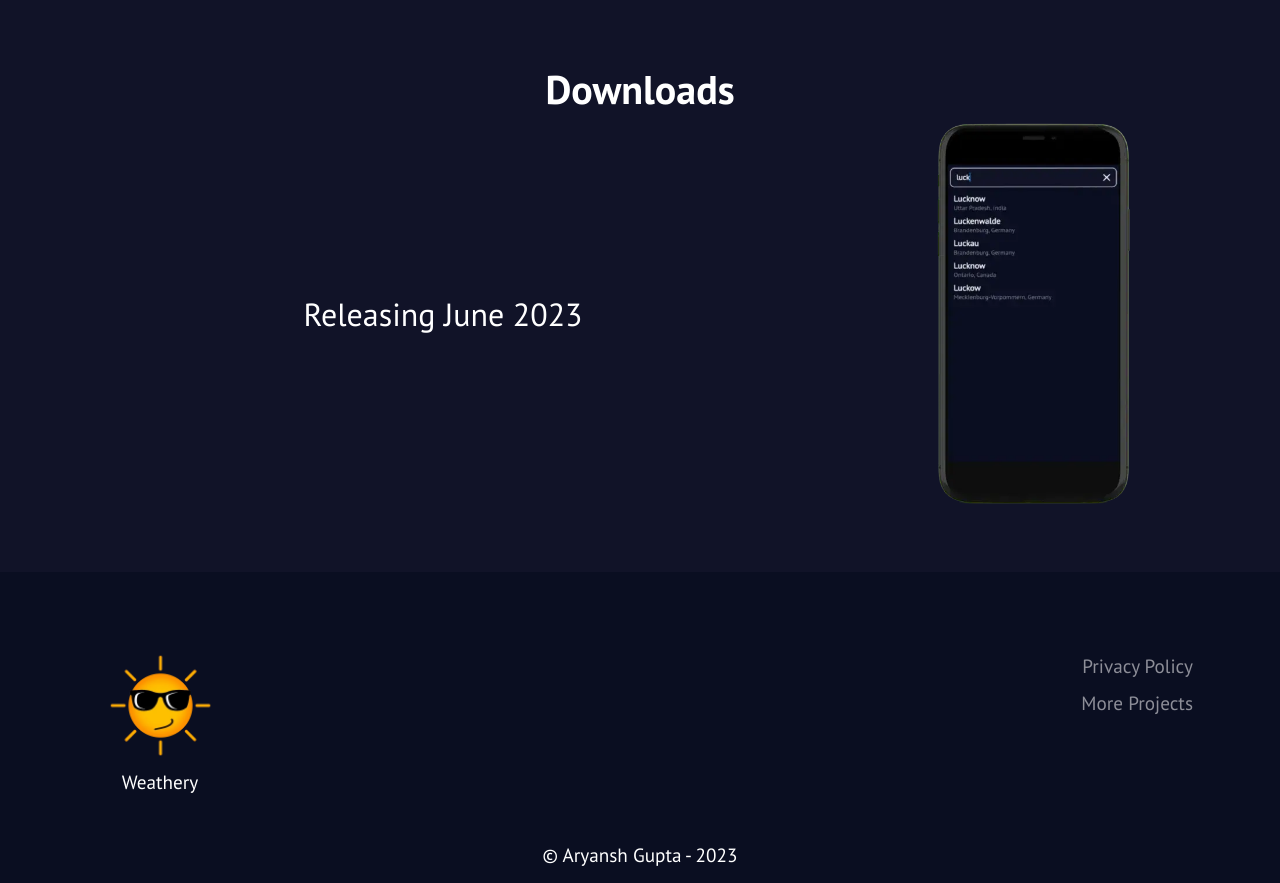
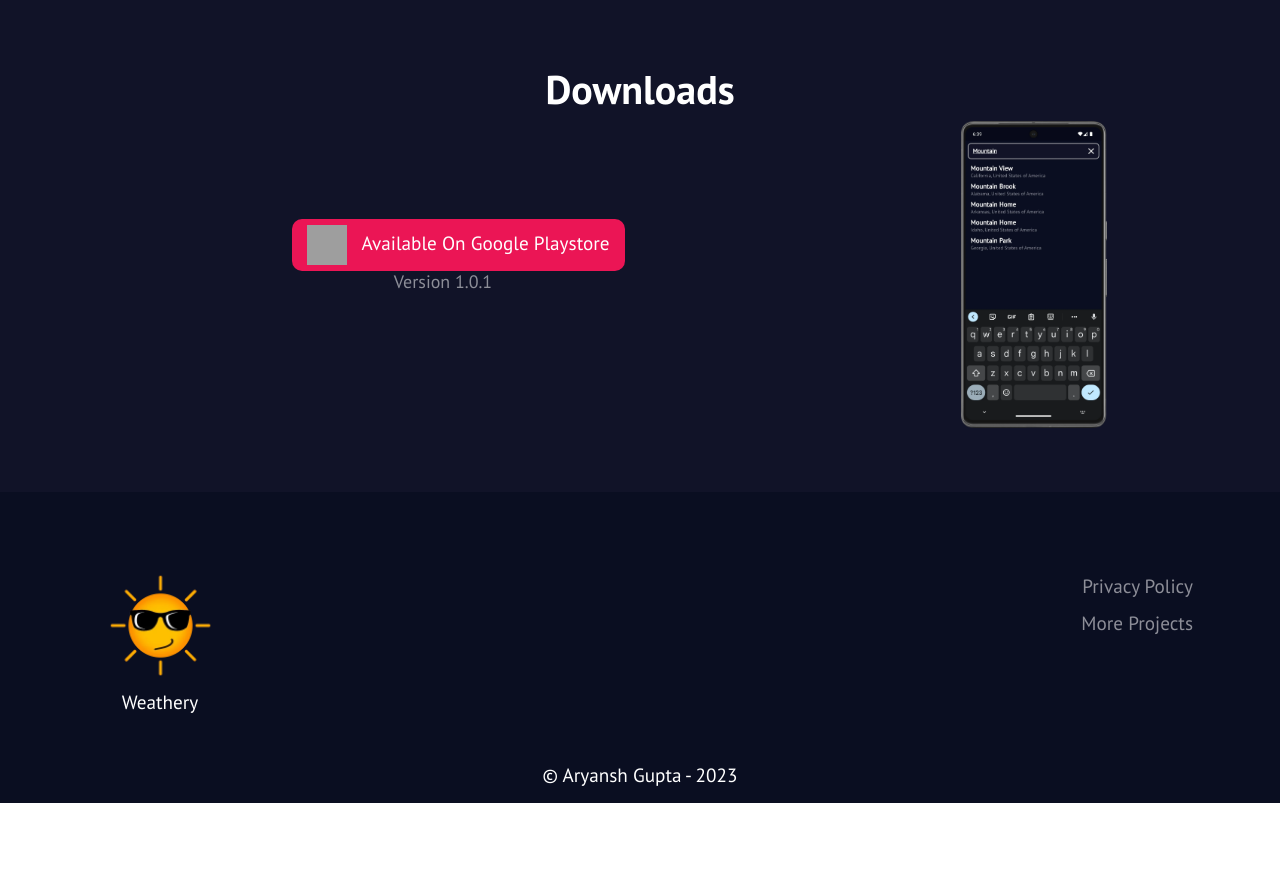
Before and after one commit to aryanshdev/Weathery, a plain HTML site: page index.html in a window 1280 px wide. Shown: the part 1540-2423 px from the top of the page. After the commit the page ends 2343 px from the top, so only its background shows below. Drawn offline with nearby package versions, Linux system fonts and the light colour scheme; grey boxes are pictures that could not be loaded.

Commit message:
Temporary After Publish Update

```diff
--- a/index.html
+++ b/index.html
@@ -44,8 +44,8 @@
 
 <body>
     <nav class="navbar navbar-expand-lg navbar-expand-md navbar-dark sticky-top">
-        <a class="navbar-brand" href="#"><img src="images/logo.webp" alt="Weathery Icon"
-                width="60px" height="60px" /></a>
+        <a class="navbar-brand" href="#"><img src="images/logo.webp" alt="Weathery Icon" width="60px"
+                height="60px" /></a>
         <button class="navbar-toggler" type="button" data-toggle="collapse" data-target="#navbarSupportedContent"
             aria-controls="navbarSupportedContent" aria-expanded="false" aria-label="Toggle navigation">
             <span class="navbar-toggler-icon"></span>
@@ -160,13 +160,21 @@
     <section id="download">
         <h1 class="mainhead">Downloads</h1>
         <div class="row">
-            <div class="col col-lg-8 col-12 col-sm-12 col-md-8 align-items-center" style="display: flex">
-                <br /><br />
-                <h1 style="font-size: xx-large; margin: auto">Releasing June 2023</h1>
+            <div class="col col-lg-8 col-12 col-sm-12 col-md-8 align-items-center" style="display: flex;justify-content: center;">
+            <div style="display: flex;flex-direction: column;">
+                <button style="width: 110%;" onclick="window.open('https://play.google.com/store/apps/details?id=com.CPLLabs.weathery')">
+                    <img width="40" height="40"
+                                        src="https://img.icons8.com/ios-filled/40/ffffff/google-play.png" alt="google-play" />
+                      &nbsp; Available On Google Playstore
+                                </button>
+            <h4 class="caption">Version 1.0.1</h4>    <br>
             </div>
-            <div class="col col-lg-4 col-12 col-sm-12 col-md-4">
-                <img src="images/mockup1.webp" width="60%" height="auto" alt="Mockup Image" />
-            </div>
+        <br>
+        </div>
+
+        <div class="col col-lg-4 col-12 col-sm-12 col-md-4">
+            <img src="images/mockup-2.webp" width="40%" height="auto" alt="Mockup Image" />
+        </div>
         </div>
     </section>
     <footer>
@@ -184,13 +192,13 @@
     </footer>
     <script src="https://cdn.jsdelivr.net/npm/jquery@3.5.1/dist/jquery.slim.min.js"
         integrity="sha384-DfXdz2htPH0lsSSs5nCTpuj/zy4C+OGpamoFVy38MVBnE+IbbVYUew+OrCXaRkfj" crossorigin="anonymous">
-    </script>
+        </script>
     <script src="https://cdn.jsdelivr.net/npm/popper.js@1.16.1/dist/umd/popper.min.js"
         integrity="sha384-9/reFTGAW83EW2RDu2S0VKaIzap3H66lZH81PoYlFhbGU+6BZp6G7niu735Sk7lN" crossorigin="anonymous">
-    </script>
+        </script>
     <script src="https://cdn.jsdelivr.net/npm/bootstrap@4.6.2/dist/js/bootstrap.min.js"
         integrity="sha384-+sLIOodYLS7CIrQpBjl+C7nPvqq+FbNUBDunl/OZv93DB7Ln/533i8e/mZXLi/P+" crossorigin="anonymous">
-    </script>
+        </script>
 </body>
 
 </html>
```
Also changed, not shown: privacy.html (+1 -1 lines), images/mockup-1.webp (added), images/mockup-2.webp (added), images/mockup-3.webp (added).
